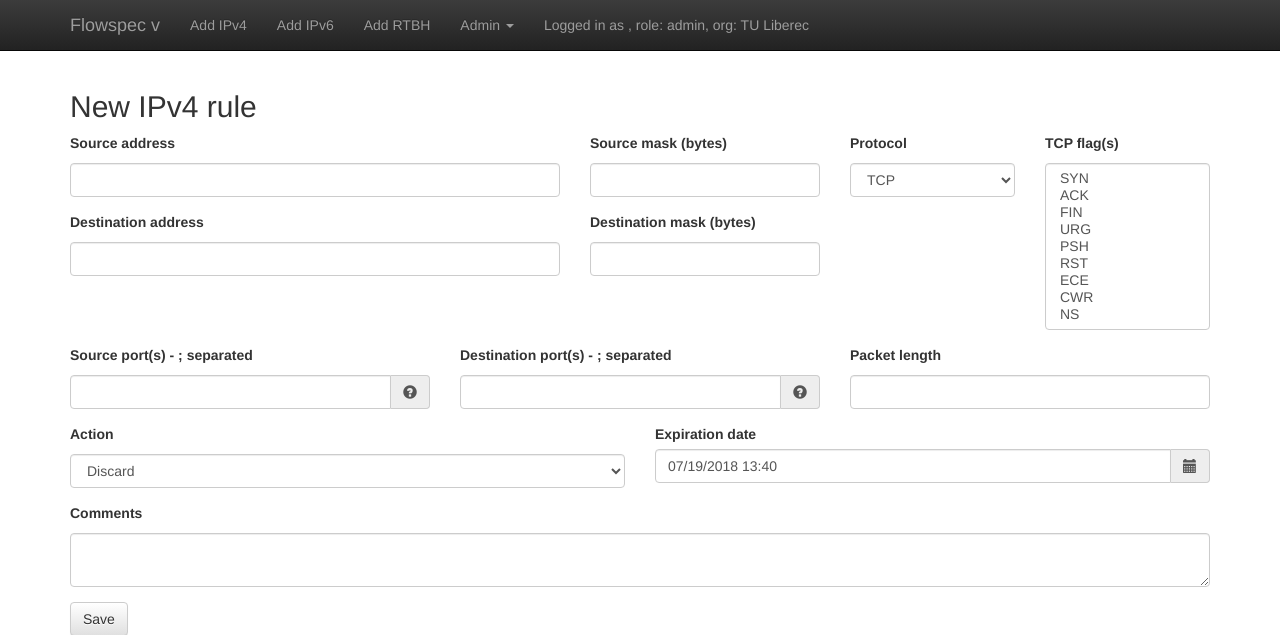
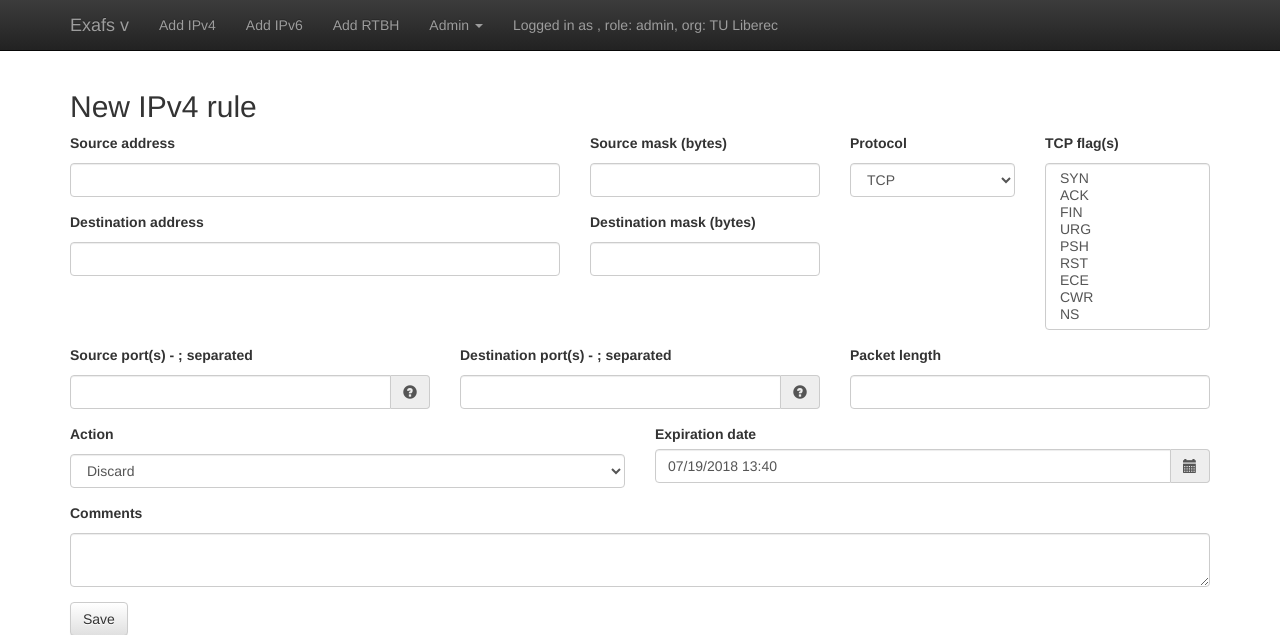
Before and after one commit to CESNET/exafs, a Flask app: page /rules/add_ipv4_rule in a window 1280 px wide. Shown: the top 635 px of the page. Run offline with Flask 2, Linux system fonts and the light colour scheme; the visitor is signed in with stand-in values (Sample User, id 1); data comes from the database, SQL or seed files in the repository; some libraries are stand-ins or nearby versions.

Commit message:
rename flowspec to exafs in webapp

```diff
--- a/flowapp/templates/layouts/default.j2
+++ b/flowapp/templates/layouts/default.j2
@@ -44,7 +44,7 @@
             <span class="icon-bar"></span>
             <span class="icon-bar"></span>
           </button>
-          <a class="navbar-brand" href="/">Flowspec v{{ config['VERSION'] }}</a>
+          <a class="navbar-brand" href="/">Exafs v{{ config['VERSION'] }}</a>
         </div>
         <div id="navbar" class="navbar-collapse collapse">
           <ul class="nav navbar-nav">
```
